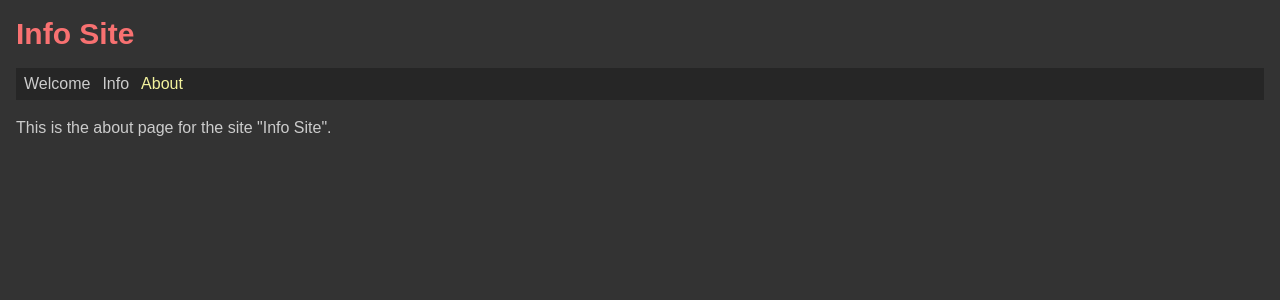
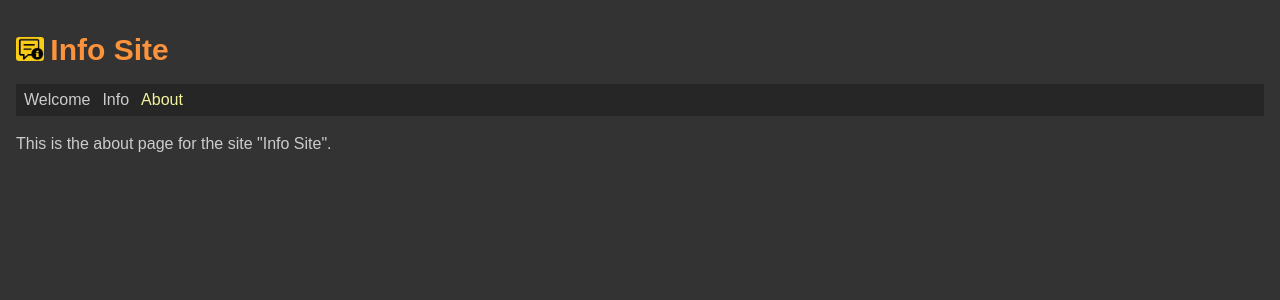
Before and after one commit to AbdulSamman/nextjs-usecontext, a Next.js app: page /about in a window 1280 px wide. Shown: the top 300 px of the page. Built offline with nearby package versions, Linux system fonts and the light colour scheme.

Commit message:
image in

```diff
--- a/components/Header.tsx
+++ b/components/Header.tsx
@@ -8,7 +8,10 @@
   const activeSegment = useSelectedLayoutSegment();
   return (
     <>
-      <h1 className="text-red-400 text-3xl font-bold mb-4 mt-4">Info Site</h1>
+      <div className="headerArea">
+        <img src="images/info-icon.png" />
+        <h1 className="text-orange-400 text-3xl font-bold mb-4">Info Site</h1>
+      </div>
       <nav className="bg-neutral-800 py-1 px-2 mb-4">
         <Link
           href="/"
--- a/styles/site.scss
+++ b/styles/site.scss
@@ -6,4 +6,14 @@
   .active {
     color: rgb(243, 243, 157);
   }
+  .headerArea {
+    display: flex;
+    gap: 0.4rem;
+    margin-top: 2rem;
+    img {
+      height: 1.5rem;
+      border-radius: 0.2rem;
+      margin-top: 0.3rem;
+    }
+  }
 }
```
Also changed, not shown: public/images/info-icon.png (added), 1 other file (tests, documents, lock files or other folders).
